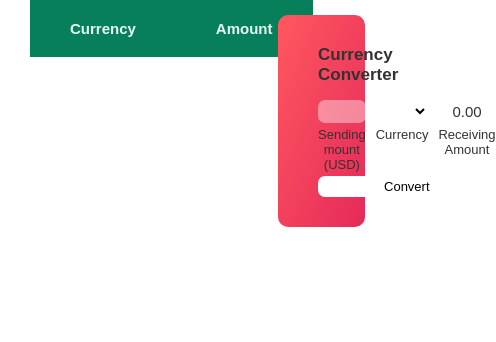
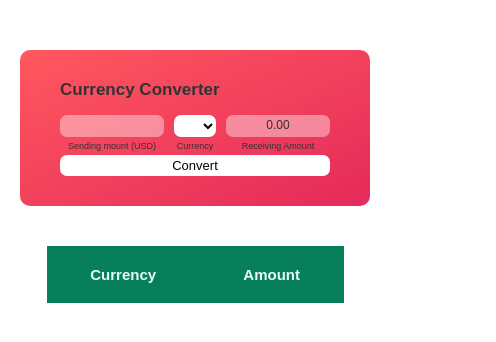
Before and after one commit to danielekpa/Currency-Converter-JS, a plain HTML site: page index.html in a window 390 px wide. Shown: the whole page, 496 px wide, since content can reach past the window. Drawn offline with Linux system fonts and the light colour scheme; no server answers.

Commit message:
Media query for mobile view

```diff
--- a/index.html
+++ b/index.html
@@ -6,13 +6,19 @@
     <meta name="viewport" content="width=device-width, initial-scale=1.0" />
     <title>Currency Converter for USD</title>
     <link rel="stylesheet" href="style.css" />
+    <link rel="stylesheet" href="queries.css" />
   </head>
   <body>
     <aside>
       <div class="convertCurrency">
         <h2>Currency Converter</h2>
         <form class="form">
-          <input type="text" length='5' class="form__input sendingAmount" />
+          <input
+            type="number"
+            maxlength="5"
+            oninput="this.value=this.value.slice(0,this.maxLength)"
+            class="form__input sendingAmount"
+          />
           <select name="cars" id="cars" class="form__btn convertCur"></select>
           <label class="form__input receivingAmount">0.00</label>
           <label class="form__label">Sending mount (USD)</label>
--- /dev/null
+++ b/queries.css
@@ -0,0 +1,34 @@
+/******************************/
+/*  Below 552px (34.5em) Mobile Phones */
+/******************************/
+
+@media (max-width: 34.5em) {
+  .header {
+    padding: 3.2rem 0;
+  }
+
+  aside {
+    width: 100%;
+    padding: 2rem;
+    margin: 0 auto 2rem auto;
+    /* margin-bottom: 2rem; */
+  }
+
+  main {
+    width: 100%;
+    padding: 0 3rem;
+    margin-top: 3rem;
+  }
+
+  .table {
+    margin: 0 auto;
+  }
+
+  .form__input {
+    font-size: 1.2rem;
+  }
+
+  .form__label {
+    font-size: 0.9rem;
+  }
+}
--- a/style.css
+++ b/style.css
@@ -13,6 +13,22 @@ body {
   font-family: "Poppins", sans-serif;
 }
 
+aside {
+  width: 30%;
+  padding: 1.5rem;
+  margin-right: 1rem;
+  float: right;
+  /* font-style: italic; */
+  /* background-color: lightgray; */
+}
+
+h2 {
+  margin-bottom: 1.5rem;
+  font-size: 1.7rem;
+  font-weight: 600;
+  color: #333;
+}
+
 main {
   width: 70%;
   padding: 0 3rem;
@@ -25,7 +41,7 @@ main {
   font-size: 1.5rem;
   overflow: scroll;
 
-  width: 80%;
+  width: 90%;
 }
 
 .table thead th {
@@ -46,22 +62,6 @@ main {
 
 .table tbody tr:last-of-type {
   border-bottom: 2px solid #087f5b;
-}
-
-aside {
-  width: 30%;
-  padding: 1.5rem;
-  margin-right: 1rem;
-  float: right;
-  /* font-style: italic; */
-  /* background-color: lightgray; */
-}
-
-h2 {
-  margin-bottom: 1.5rem;
-  font-size: 1.7rem;
-  font-weight: 600;
-  color: #333;
 }
 
 .convertCurrency {
```
